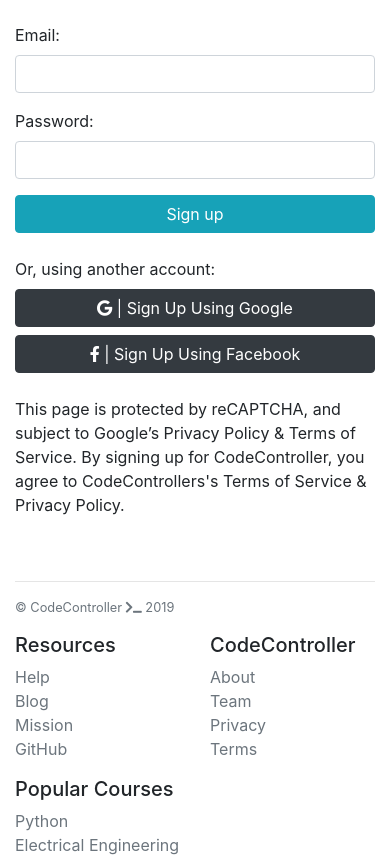
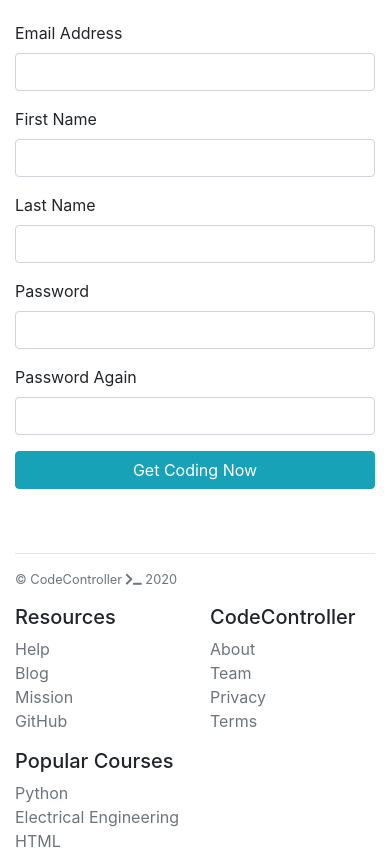
Before and after one commit to adonnelly759/codecontroller, a Django app: page /accounts/signup in a window 390 px wide. Shown: the part 481-1337 px from the top of the page. Run offline with Django 3.2, Linux system fonts and the light colour scheme; some libraries are stand-ins or nearby versions.

Commit message:
Minor changes to design and workings

```diff
--- a/cc/settings.py
+++ b/cc/settings.py
@@ -27,7 +27,7 @@
 # SECURITY WARNING: don't run with debug turned on in production!
 DEBUG = True
 
-ALLOWED_HOSTS = ['127.0.0.1', '192.168.1.141', '10.107.20.250', '10.107.54.254']
+ALLOWED_HOSTS = ['*']
 
 # Channels
 ASGI_APPLICATION = 'cc.routing.application'
@@ -35,7 +35,7 @@
     'default': {
         'BACKEND': 'channels_redis.core.RedisChannelLayer',
         'CONFIG': {
-            "hosts": [('127.0.0.1', 6379)],
+            "hosts": [os.environ.get('REDIS_URL', 'redis://localhost:6379')],
         },
     },
 }
--- a/dash/templates/dash/base.html
+++ b/dash/templates/dash/base.html
@@ -291,7 +291,7 @@
   <div id="wrapper">
 
     <!-- Sidebar -->
-    <ul class="sidebar navbar-nav">
+    <ul class="sidebar navbar-nav toggled">
       <li class="nav-item active">
         <a class="nav-link" href="{% url 'dash:index' %}">
           <i class="fas fa-fw fa-tachometer-alt"></i>
--- a/dash/views.py
+++ b/dash/views.py
@@ -50,8 +50,6 @@
     show_lessons = total_lessons-not_complete
     display_more = False
 
-    print(complete-total_lessons)
-
     if complete - total_lessons == 0:
         display_more = False
     else:
@@ -99,12 +97,10 @@
         itemTitle = Lesson.objects.get(s=slug).title
 
     if Trophies.objects.filter(title=slug).exists():
-        print("at if")
         t = Trophies.objects.get(title=slug)
         a = Award.award_user(request.user, t)
         success = True
     else:
-        print("else")
         t = Trophies.create_trophy(action=action, title=itemTitle)
         new_t = Trophies.objects.get(title=itemTitle)
         a = Award.award_user(request.user, new_t)
@@ -132,8 +128,6 @@
     lesson_slug = l.s
     combine_slug = course_slug + lesson_slug
     room_name = combine_slug.replace('-', '')
-
-    print(q.count())
 
     context = {
         'lesson': l,
--- a/front/templates/front/base.html
+++ b/front/templates/front/base.html
@@ -17,33 +17,23 @@
 
 <body>
         <nav class="navbar navbar-expand-md navbar-dark bg-dark">
-                <div class="navbar-collapse collapse w-100 order-1 order-md-0 dual-collapse2">
-                    <ul class="navbar-nav mr-auto">
-                        <li class="nav-item {% block lessons-active%}{% endblock%}">
-                            <a class="nav-link" href="{% url 'front:lessons' %}">Lessons</a>
-                        </li>
-                        <li class="nav-item">
-                            <a class="nav-link {% block plans-active%}{% endblock%}" href="{% url 'front:plans' %}">Pricing</a>
-                        </li>
-                    </ul>
-                </div>
                 <div class="mx-auto order-0">
-                    <a class="navbar-brand mx-auto" href="{% url 'front:index' %}">CodeController <i class="fas fa-terminal"></i></a>
-                    <button class="navbar-toggler" type="button" data-toggle="collapse" data-target=".dual-collapse2">
+                    <a class="navbar-brand float-left" href="{% url 'front:index' %}">CodeController <i class="fas fa-terminal"></i></a>
+                    <button class="btn-sm navbar-toggler float-right" type="button" data-toggle="collapse" data-target=".dual-collapse2">
                         <span class="navbar-toggler-icon"></span>
                     </button>
                 </div>
                 <div class="navbar-collapse collapse w-100 order-3 dual-collapse2">
                     <ul class="navbar-nav ml-auto">
                         {% if request.user.is_authenticated %}
-                        <li class="nav-item">
+                        <li class="nav-item text-center mt-2">
                             <a class="btn btn-info" href="{% url 'dash:index' %}">Dashboard</a>
                         </li>
                         {% else %}
-                        <li class="nav-item">
+                        <li class="nav-item text-center mt-2">
                             <a class="nav-link mr-2" href="{% url 'front:signup' %}">Sign up</a>
                         </li>
-                        <li class="nav-item">
+                        <li class="nav-item text-center mt-2">
                             <a class="btn btn-info" href="{% url 'front:login' %}">Log in</a>
                         </li>
                         {% endif %}
@@ -62,7 +52,7 @@
         <div class="row">
           <div class="col-12 col-md">
 
-            <small class="d-block mb-3 text-muted">&copy; CodeController <i class="fas fa-terminal"></i> 2019</small>
+            <small class="d-block mb-3 text-muted">&copy; CodeController <i class="fas fa-terminal"></i> 2020</small>
           </div>
           <div class="col-6 col-md">
             <h5>Resources</h5>
--- a/front/templates/front/login.html
+++ b/front/templates/front/login.html
@@ -9,7 +9,7 @@
         <h1 class="text-center text-dark">Log In to CodeController</h1>
     </div>
     <div class="col-sm-12 mt-4 align-items-center">
-                <div class="w-50 mx-auto">
+                <div class="w-100 mx-auto">
                     {% if messages %}
                     {% for message in messages %}
                         <div {% if message.tags %} class="alert alert-{{ message.tags }} alert-dismissible"{% endif %}>{{ message }}
--- a/front/templates/front/register.html
+++ b/front/templates/front/register.html
@@ -19,34 +19,69 @@
     </div>
 
     <div class="col-sm-12 col-md-6 mt-4">
-            <form>
+        <form method="POST">
+            {% csrf_token %}
             <div class="row">
                 <div class="col-sm-12">
-                        <div class="form-group">
-                            <label for="cc-email">Email:</label>
-                            <input type="cc-email" class="form-control">
+                    <div class="form-group has-error">
+                        <label class="control-label" for="inputError">Email Address</label>
+                        {{ form.email }}
+                        <span class="help-block">
+                            {% if form.email.errors %}
+                                <small class="text-danger">{{ form.email.errors|striptags }}</small>
+                            {% endif %}
+                        </span>
+                      </div>
+                </div>
+                <div class="col-sm-6">
+                    <div class="form-group has-error">
+                        <label class="control-label" for="inputError">First Name</label>
+                        {{ form.first_name }}
+                        <span class="help-block">
+                            {% if form.first_name.errors %}
+                                <small class="text-danger">{{ form.first_name.errors|striptags }}</small>
+                            {% endif %}
+                        </span>
+                      </div>
+                </div>
+                <div class="col-sm-6">
+                    <div class="form-group has-error">
+                        <label class="control-label" for="inputError">Last Name</label>
+                        {{ form.last_name }}
+                        <span class="help-block">
+                            {% if form.last_name.errors %}
+                                <small class="text-danger">{{ form.last_name.errors|striptags }}</small>
+                            {% endif %}
+                        </span>
                       </div>
                 </div>
                 <div class="col-sm-12">
-                            <div class="form-group">
-                                <label for="cc-password">Password:</label>
-                                <input type="cc-password" class="form-control">
+                    <div class="form-group has-error">
+                        <label class="control-label" for="inputError">Password</label>
+                        {{ form.password1 }}
+                        <span class="help-block">
+                            {% if form.password1.errors %}
+                                <small class="text-danger">{{ form.password1.errors|striptags }}</small>
+                            {% endif %}
+                        </span>
                       </div>
                     </div>
                     <div class="col-sm-12">
-                                <button type="submit" class="btn btn-info btn-block">Sign up</button>
+                        <div class="form-group has-error">
+                            <label class="control-label" for="inputError">Password Again</label>
+                            {{ form.password2 }}
+                            <span class="help-block">
+                                {% if form.password2.errors %}
+                                    <small class="text-danger">{{ form.password2.errors|striptags }}</small>
+                                {% endif %}
+                            </span>
+                          </div>
+                        </div>
+                    <div class="col-sm-12">
+                            <button type="submit" class="btn btn-info btn-block">Get Coding Now</button>
                         </div>
             </div>
         </form>
-
-            <div class="text-wrap mt-4">Or, using another account:</div>
-
-            <button type="submit" class="btn btn-dark btn-block mt-2"><i class="fab fa-google"></i> | Sign Up Using Google</button>
-            <button type="submit" class="btn btn-dark btn-block mt-2"><i class="fab fa-facebook-f"></i> | Sign Up Using Facebook</button>
-
-            <div class="text-wrap mt-4">This page is protected by reCAPTCHA, and subject to Google’s
-                    Privacy Policy & Terms of Service. By signing up for CodeController,
-                    you agree to CodeControllers's Terms of Service & Privacy Policy.</div>
     </div>
 </div>
 
```
Also changed, not shown: cc/asgi.py (+5 -5 lines), dash/templates/dash/workflow.html (+105 -7 lines), db.sqlite3, 1 other file. Lines whose indentation alone changed are shown as unchanged.
